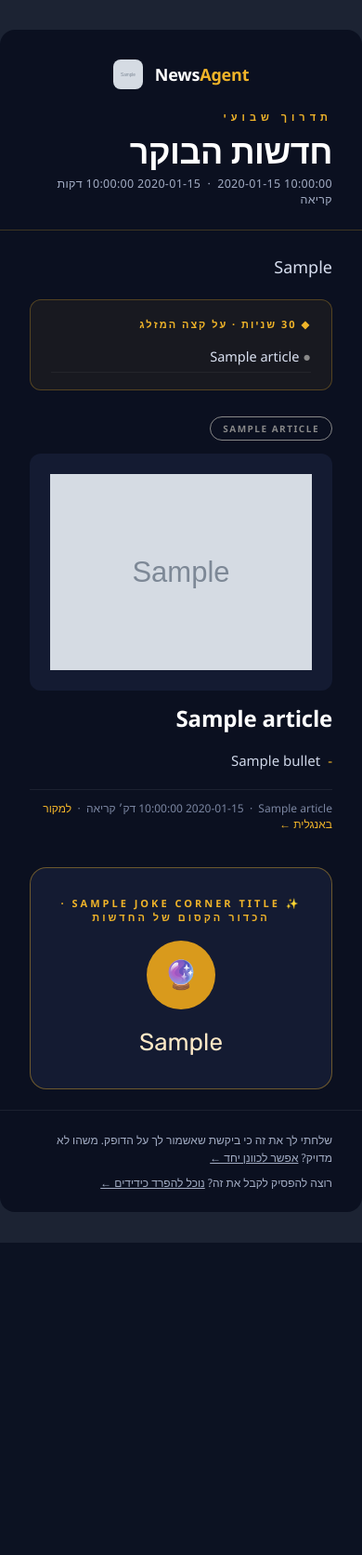
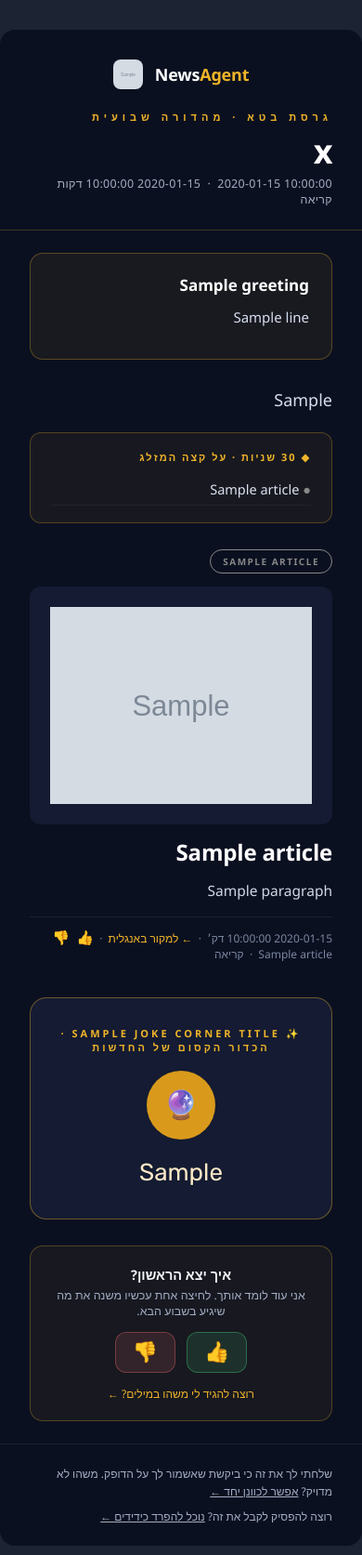
Before and after one commit to MONS-Designers/news-agent, a Python web app: template src/newsagent/templates/digest.html.j2 in a window 390 px wide. Shown: the top 1673 px of the page at 93% size. Before the commit the page ends 1337 px from the top, so only its background shows below. Run offline with Jinja, Linux system fonts and the light colour scheme; the template is opened without the code that fills it: most values are stand-ins (such as "Sample title", 1, 10 or a date in 2020); grey boxes marked "Sample" are stand-in pictures; some web fonts are replaced.

Commit message:
feat: centralize the "digest" product noun; lead the email subject with news
The still-undecided product noun ("הדייג'סט") is now one constant per side
(frontend/src/branding.ts, src/newsagent/branding.py) instead of scattered
literals - changing the eventual name means editing two files, not auditing
every string. The email subject leads with the top-ranked headline (trimmed
to fit a mobile preview), not a date; the masthead heading, which previously
said "חדשות הבוקר" and matched nothing else in the app, now uses the same
centralized noun. An admin-only page (Engagement) sidesteps the naming
question entirely rather than importing the constant, since it isn't reader-
facing copy.

Refs #65

Co-Authored-By: Claude Sonnet 5 <noreply@anthropic.com>

```diff
--- /dev/null
+++ b/frontend/src/branding.ts
@@ -0,0 +1,5 @@
+// Mirrors src/newsagent/branding.py - the Hebrew noun for the weekly email.
+// Still an open product decision; change both files together.
+// Placeholder until the naming decision lands.
+export const DIGEST_NOUN = "הדייג'סט";
+export const DIGEST_NOUN_WEEKLY = "הדייג'סט השבועי";
--- a/src/newsagent/templates/digest.html.j2
+++ b/src/newsagent/templates/digest.html.j2
@@ -3,7 +3,7 @@
 <head>
 <meta charset="utf-8">
 <meta name="viewport" content="width=device-width, initial-scale=1.0">
-<title>הדייג'סט השבועי שלך</title>
+<title>{{ digest_noun_weekly }} שלך</title>
 <link href="https://fonts.googleapis.com/css2?family=Rubik:wght@400;500;600;700;800;900&family=Gveret+Levin&display=swap" rel="stylesheet">
 </head>
 <body style="margin:0; padding:0; background-color:#1c2333; direction:rtl;">
@@ -15,16 +15,35 @@
 <tr><td style="padding:32px 32px 24px; border-bottom:1px solid rgba(240,180,41,.22); direction:rtl; text-align:right;">
   <table role="presentation" width="100%" cellpadding="0" cellspacing="0">
     <tr><td align="center" dir="ltr" style="text-align:center; direction:ltr; padding-bottom:22px;">
-      <img src="{{ logo_url }}" width="32" height="32" alt="" style="display:inline-block; vertical-align:middle; border-radius:8px;">
-      <span style="display:inline-block; vertical-align:middle; margin-inline-start:9px; font-family:'Segoe UI',Arial,sans-serif; font-size:18px; font-weight:800; color:#ffffff; letter-spacing:-0.2px;">News<span style="color:#f0b429;">Agent</span></span>
+      <a href="{{ home_url }}" style="text-decoration:none;">
+        <img src="{{ logo_url }}" width="32" height="32" alt="NewsAgent" style="display:inline-block; vertical-align:middle; border-radius:8px;">
+        <span style="display:inline-block; vertical-align:middle; margin-inline-start:9px; font-family:'Segoe UI',Arial,sans-serif; font-size:18px; font-weight:800; color:#ffffff; letter-spacing:-0.2px;">News<span style="color:#f0b429;">Agent</span></span>
+      </a>
     </td></tr>
   </table>
-  <div style="font-family:'Segoe UI',Arial,sans-serif; font-size:11px; font-weight:700; letter-spacing:5px; text-transform:uppercase; color:#f0b429;">תדרוך שבועי</div>
+  <div style="font-family:'Segoe UI',Arial,sans-serif; font-size:11px; font-weight:700; letter-spacing:5px; text-transform:uppercase; color:#f0b429;">גרסת בטא · מהדורה שבועית</div>
   <!-- div, not h1: Gmail/Outlook apply default heading styles that can
        partially override inline font-family on <h1>-<h6> specifically. -->
-  <div style="font-family:'Segoe UI',Arial,sans-serif; font-size:36px; font-weight:900; color:#ffffff; margin:10px 0 6px; letter-spacing:-0.5px; line-height:1.1;">חדשות הבוקר</div>
-  <div style="font-family:'Segoe UI',Arial,sans-serif; font-size:12.5px; color:#a3adc4; letter-spacing:.3px;"><bdi>{{ digest_date }}</bdi> &nbsp;·&nbsp; <bdi>{{ total_reading_time }} דקות קריאה</bdi></div>
+  <div style="font-family:'Segoe UI',Arial,sans-serif; font-size:36px; font-weight:900; color:#ffffff; margin:10px 0 6px; letter-spacing:-0.5px; line-height:1.1;">{{ digest_noun_weekly }}</div>
+  <div style="font-family:'Segoe UI',Arial,sans-serif; font-size:12.5px; color:#a3adc4; letter-spacing:.3px;"><bdi>{{ digest_date }}</bdi>{% if articles %} &nbsp;·&nbsp; <bdi>{{ total_reading_time }} דקות קריאה</bdi>{% endif %}</div>
 </td></tr>
+
+{% if welcome %}
+<!-- One-time beta welcome. Sits above the content on purpose: it frames what
+     follows as early work the reader helps shape, before they judge it. -->
+<tr><td style="padding:24px 32px 4px; direction:rtl; text-align:right;">
+  <table role="presentation" width="100%" cellpadding="0" cellspacing="0" style="border:1px solid rgba(240,180,41,.3); border-radius:14px; background-color:rgba(240,180,41,.06);">
+    <tr><td style="padding:22px 24px; direction:rtl; text-align:right;">
+      {% if welcome.greeting %}
+      <div style="font-family:'Segoe UI',Arial,sans-serif; font-size:17px; font-weight:700; color:#ffffff; margin-bottom:10px;">{{ welcome.greeting }}</div>
+      {% endif %}
+      {% for line in welcome.lines %}
+      <p style="font-family:'Segoe UI',Arial,sans-serif; font-size:15px; color:#d7deef; line-height:1.75; margin:0 0 10px; direction:rtl; text-align:right;">{{ line }}</p>
+      {% endfor %}
+    </td></tr>
+  </table>
+</td></tr>
+{% endif %}
 
 {% if intro_he %}
 <tr><td style="padding:24px 32px 0; direction:rtl; text-align:right;">
@@ -32,6 +51,7 @@
 </td></tr>
 {% endif %}
 
+{% if articles %}
 <!-- 30-second scan -->
 <tr><td style="padding:20px 32px 4px; direction:rtl; text-align:right;">
   <table role="presentation" width="100%" cellpadding="0" cellspacing="0" style="background-color:rgba(240,180,41,.055); border:1px solid rgba(240,180,41,.28); border-radius:12px;">
@@ -67,19 +87,18 @@
   </table>
   {% endif %}
   <div style="font-family:'Segoe UI',Arial,sans-serif; font-size:24px; font-weight:800; color:#ffffff; line-height:1.35; margin:14px 0 12px; letter-spacing:-.2px;">{{ article.title_he }}</div>
-  <ul style="list-style:none; margin:0; padding:0; font-family:'Segoe UI',Arial,sans-serif;">
-    {% for bullet in article.bullets %}
-    <li style="font-size:15px; color:#cfd7e8; line-height:1.7; padding:4px 0; direction:rtl; text-align:right;">
-      <span style="color:#f0b429; margin-left:8px;">-</span>{{ bullet }}
-    </li>
-    {% endfor %}
-  </ul>
-  <div style="font-family:'Segoe UI',Arial,sans-serif; font-size:12px; color:#7a85a0; margin-top:14px; padding-top:11px; border-top:1px solid rgba(255,255,255,.07); direction:rtl; text-align:right;">
-    <bdi>{{ article.source_name }}</bdi> &nbsp;·&nbsp; <bdi>{{ article.reading_time_minutes }} דק׳ קריאה</bdi> &nbsp;·&nbsp;
-    <a href="{{ article.url }}" style="color:#f0b429; text-decoration:none;">למקור באנגלית ←</a>
+  {% for paragraph in article.paragraphs %}
+  <p style="font-family:'Segoe UI',Arial,sans-serif; font-size:15.5px; color:#cfd7e8; line-height:1.75; margin:0 0 12px; direction:rtl; text-align:right;">{{ paragraph }}</p>
+  {% endfor %}
+  <div dir="ltr" style="font-family:'Segoe UI',Arial,sans-serif; font-size:12px; color:#7a85a0; margin-top:14px; padding-top:11px; border-top:1px solid rgba(255,255,255,.07); direction:ltr; text-align:right;">
+    <a href="{{ article.feedback_down_url }}" style="text-decoration:none; font-size:15px;" title="פחות">👎</a>
+    <a href="{{ article.feedback_up_url }}" style="text-decoration:none; font-size:15px; margin-inline-start:4px;" title="מעניין">👍</a>
+    &nbsp;·&nbsp;
+    <a href="{{ article.url }}" style="color:#f0b429; text-decoration:none;">למקור באנגלית ←</a> &nbsp;·&nbsp; <bdi>{{ article.reading_time_minutes }} דק׳ קריאה</bdi> &nbsp;·&nbsp; <bdi>{{ article.source_name }}</bdi>
   </div>
 </td></tr>
 {% endfor %}
+{% endif %}
 
 {% if dad_joke_he %}
 <!-- קינוח: magic-8-ball fortune -->
@@ -94,10 +113,29 @@
 </td></tr>
 {% endif %}
 
+<!-- Beta feedback: one tap, no form, no sign-in -->
+<tr><td style="padding:6px 32px 24px; direction:rtl; text-align:right;">
+  <table role="presentation" width="100%" cellpadding="0" cellspacing="0" style="border:1px solid rgba(240,180,41,.28); border-radius:14px; background-color:rgba(240,180,41,.05);">
+    <tr><td style="padding:20px 22px; text-align:center; direction:rtl;">
+      <div style="font-family:'Segoe UI',Arial,sans-serif; font-size:14.5px; font-weight:600; color:#f4f6fb; margin-bottom:4px;">{% if welcome and not articles %}משהו על הדעת כבר עכשיו?{% elif welcome %}איך יצא הראשון?{% else %}איך היה השבוע?{% endif %}</div>
+      <div style="font-family:'Segoe UI',Arial,sans-serif; font-size:12.5px; color:#a3adc4; margin-bottom:14px;">{% if welcome and not articles %}אם יש נושא שחשוב לך שאכסה, זה הרגע להגיד.{% elif welcome %}אני עוד לומד אותך. לחיצה אחת עכשיו משנה את מה שיגיע בשבוע הבא.{% else %}הקבוצה שרואה את זה עדיין קטנה, אז כל לחיצה כאן נשמעת.{% endif %}</div>
+      {# No thumbs without articles: there is nothing to rate yet, and the
+         links are Digest-scoped tokens that do not exist in that render. #}
+      {% if articles %}
+      <a href="{{ digest_feedback_up_url }}" style="display:inline-block; text-decoration:none; font-size:22px; padding:8px 18px; margin:0 4px; border-radius:12px; background-color:rgba(74,222,128,.12); border:1px solid rgba(74,222,128,.35);">👍</a>
+      <a href="{{ digest_feedback_down_url }}" style="display:inline-block; text-decoration:none; font-size:22px; padding:8px 18px; margin:0 4px; border-radius:12px; background-color:rgba(248,113,113,.12); border:1px solid rgba(248,113,113,.35);">👎</a>
+      {% endif %}
+      <div style="font-family:'Segoe UI',Arial,sans-serif; font-size:12px; margin-top:14px;">
+        <a href="{{ feedback_note_url }}" style="color:#f0b429; text-decoration:none;">{{ "רוצה להגיד לי משהו במילים? ←" if welcome else "רוצה להגיד משהו במילים? ←" }}</a>
+      </div>
+    </td></tr>
+  </table>
+</td></tr>
+
 <!-- Footer -->
 <tr><td style="padding:22px 32px; border-top:1px solid rgba(255,255,255,.07); direction:rtl; text-align:right;">
   <div style="font-family:'Segoe UI',Arial,sans-serif; font-size:12px; color:#a3adc4; line-height:1.6;">
-    שלחתי לך את זה כי ביקשת שאשמור לך על הדופק. משהו לא מדויק?
+    {{ "שלחתי לך את זה כי ביקשת שאשמור לך על הדופק." if articles else "אני שומר לך על הדופק מהרגע שהצטרפת." }} משהו לא מדויק?
     <a href="{{ preferences_url }}" style="color:#a3adc4;">אפשר לכוונן יחד ←</a>
   </div>
   <div style="font-family:'Segoe UI',Arial,sans-serif; font-size:12px; color:#a3adc4; line-height:1.6; margin-top:8px;">
@@ -106,7 +144,7 @@
 </td></tr>
 
 </table>
-<img src="{{ tracking_pixel_url }}" width="1" height="1" alt="" style="display:block;">
+{% if tracking_pixel_url %}<img src="{{ tracking_pixel_url }}" width="1" height="1" alt="" style="display:block;">{% endif %}
 </td></tr>
 </table>
 </body>
```
Also changed, not shown: frontend/src/views/EngagementView.vue (+4 -4 lines), frontend/src/views/HomeView.vue (+9 -8 lines), frontend/src/views/PreferencesView.vue (+25 -3 lines), frontend/src/views/__tests__/EngagementView.spec.ts (+1 -1 lines), src/newsagent/branding.py (added, +15 -0 lines), src/newsagent/pipeline/render.py (+123 -10 lines).
